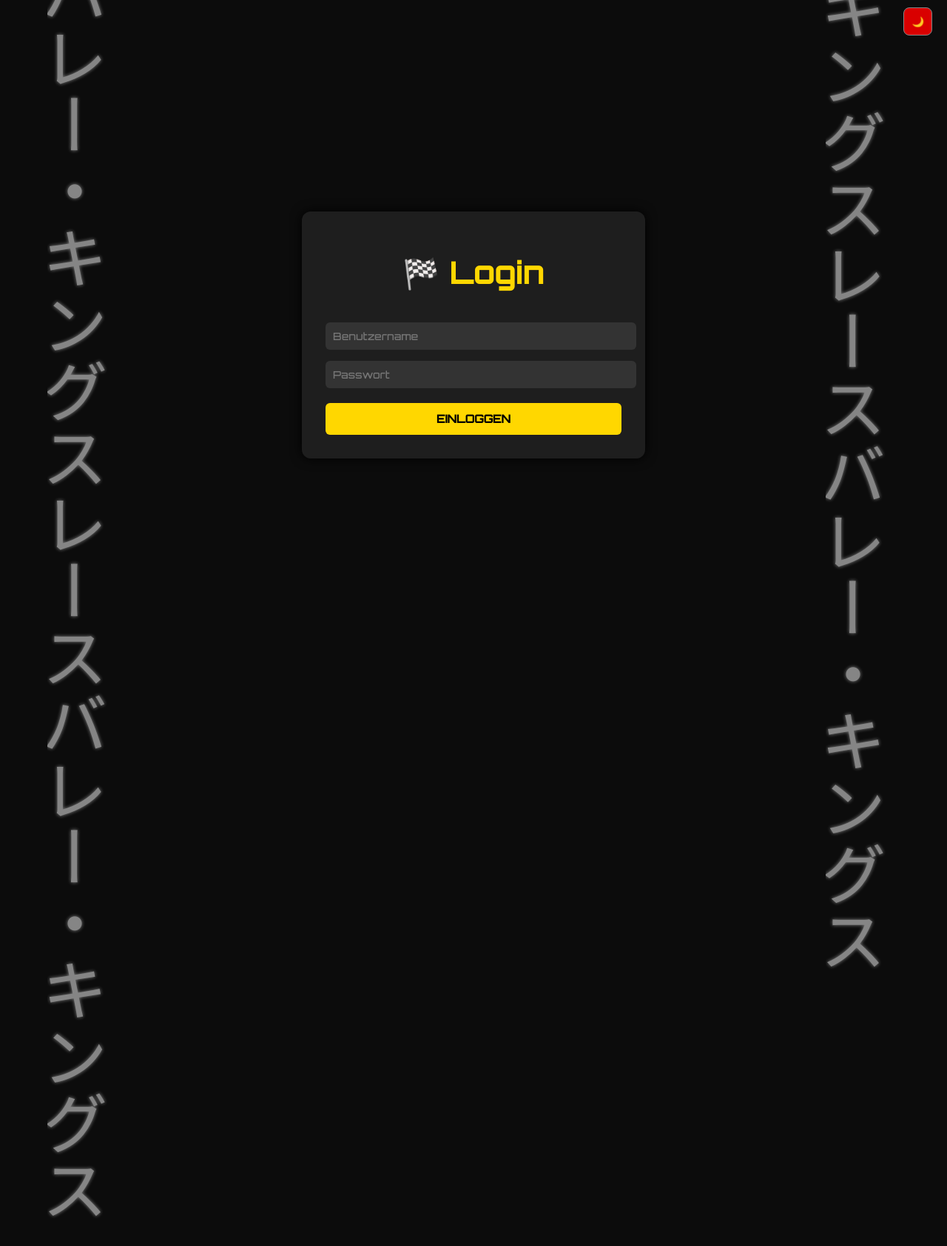
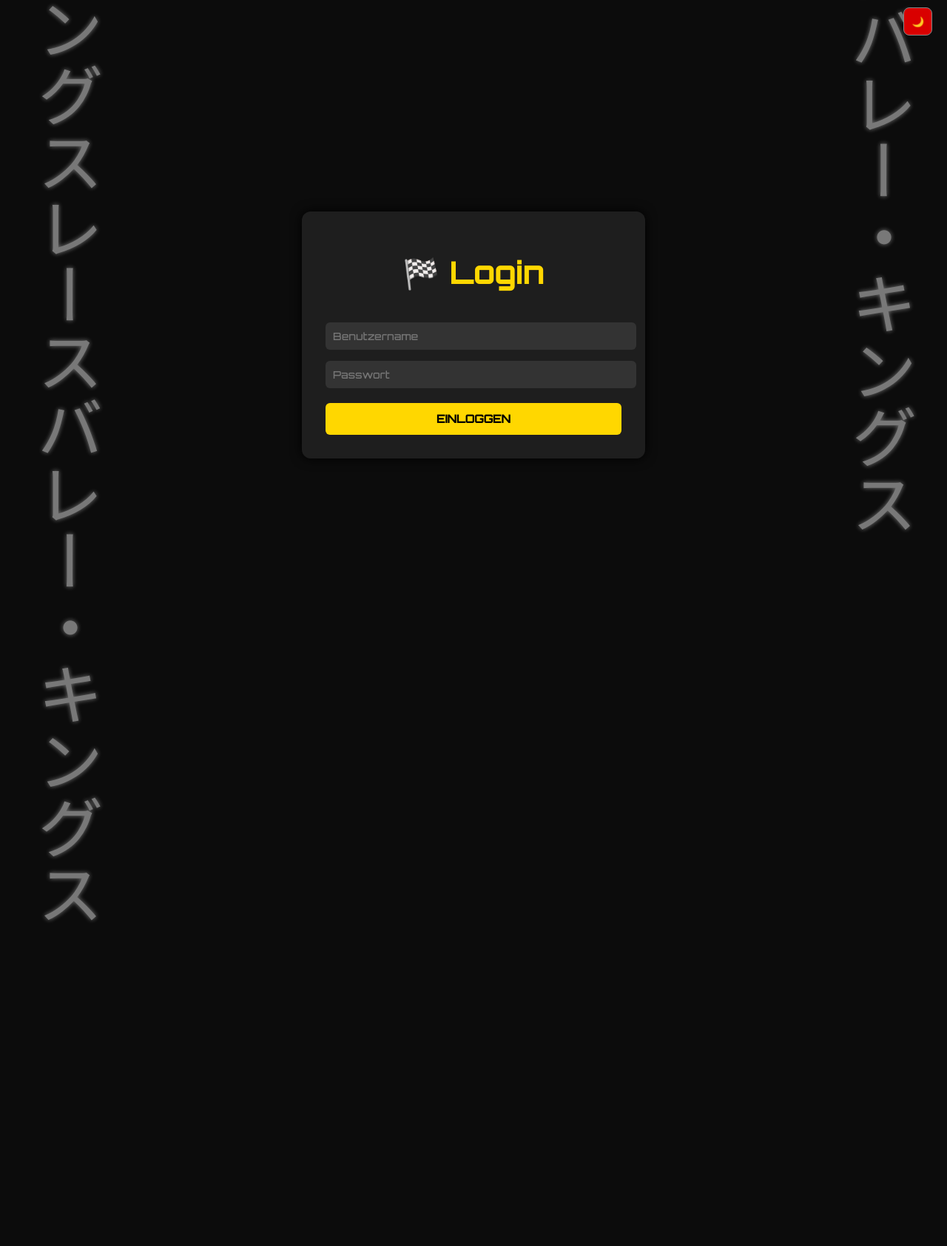
Before and after one commit to Tafi03/racevalleykings, a Flask app: page /login in a window 1280 px wide. Shown: the top 1685 px of the page at 74% size. Run offline with Flask 3, Linux system fonts and the light colour scheme.

Commit message:
login jp text update4

```diff
--- a/static/style.css
+++ b/static/style.css
@@ -102,52 +102,39 @@
     font-weight: bold;
 }
 
-/* --- Vertikaler Lauftext (Initial D Stil) ------------------------ */
-.scroll-text {
-    position: fixed;
-    top: 0;
-    height: 100vh;
-    width: 100px;
-    overflow: hidden;
-    z-index: -1;
-    pointer-events: none;
-    opacity: 0.5;
+/* === Vertikaler Lauftext ============================================ */
+.scroll-text{
+    position:fixed;
+    top:0; height:100vh; width:100px;
+    pointer-events:none; z-index:-1; overflow:hidden;
+    opacity:.45;
+}
+.scroll-text.left  { left:40px;}
+.scroll-text.right { right:40px;}
+
+.track{
+    display:flex; flex-direction:column;
+    animation:scroll-up 18s linear infinite;
+}
+.track.reverse{ animation:scroll-down 18s linear infinite;}
+
+.scroll-text span{
+    writing-mode:vertical-rl;
+    font:90px/1 'Noto Sans JP',sans-serif;
+    color:#fff; text-shadow:0 0 6px #fff;
+    white-space:nowrap;
 }
 
-.scroll-text.left  { left: 5vw; }
-.scroll-text.right { right: 5vw; }
-
-.scroll-track {
-    display: flex;
-    flex-direction: column;
-    animation: scroll-up 20s linear infinite;
+/* ── Animationen ───────────────────────────────────────────────────── */
+@keyframes scroll-up{
+  0%   { transform:translateY(0); }
+  100% { transform:translateY(-100%); }
+}
+@keyframes scroll-down{
+  0%   { transform:translateY(-100%); }
+  100% { transform:translateY(0); }
 }
 
-.scroll-track.reverse {
-    animation: scroll-down 20s linear infinite;
-}
-
-.scroll-content {
-    writing-mode: vertical-rl;
-    font-family: 'Noto Sans JP', sans-serif;
-    font-size: 90px;
-    color: white;
-    text-shadow: 0 0 5px white;
-    white-space: nowrap;
-    line-height: 1.4;
-}
-
-/* Scroll nach oben (links) */
-@keyframes scroll-up {
-    0%   { transform: translateY(0); }
-    100% { transform: translateY(-50%); }
-}
-
-/* Scroll nach unten (rechts) */
-@keyframes scroll-down {
-    0%   { transform: translateY(-50%); }
-    100% { transform: translateY(0); }
-}
 
 /* ── Navbar ──────────────────────────────────────── */
 .topnav {
--- a/templates/login.html
+++ b/templates/login.html
@@ -8,19 +8,19 @@
     <link href="https://fonts.googleapis.com/css2?family=Orbitron:wght@500&family=Bebas+Neue&family=Press+Start+2P&family=Noto+Sans+JP&display=swap" rel="stylesheet">
 </head>
 <body class="dark">
-<!-- Linker Scrolltext -->
+<!-- Links -->
 <div class="scroll-text left">
-  <div class="scroll-track">
-    <div class="scroll-content">レースバレー・キングス<br>レースバレー・キングス<br>レースバレー・キングス</div>
-    <div class="scroll-content">レースバレー・キングス<br>レースバレー・キングス<br>レースバレー・キングス</div>
+  <div class="track">
+    <span>レースバレー・キングス</span>
+    <span>レースバレー・キングス</span>
   </div>
 </div>
 
-<!-- Rechter Scrolltext -->
+<!-- Rechts -->
 <div class="scroll-text right">
-  <div class="scroll-track reverse">
-    <div class="scroll-content">レースバレー・キングス<br>レースバレー・キングス<br>レースバレー・キングス</div>
-    <div class="scroll-content">レースバレー・キングス<br>レースバレー・キングス<br>レースバレー・キングス</div>
+  <div class="track reverse">
+    <span>レースバレー・キングス</span>
+    <span>レースバレー・キングス</span>
   </div>
 </div>
 
```
